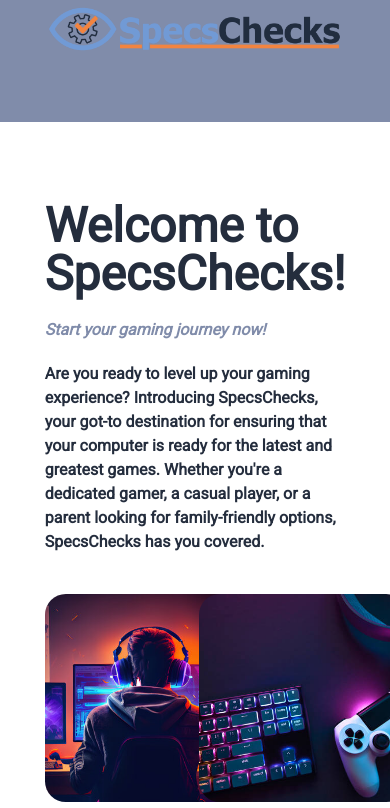
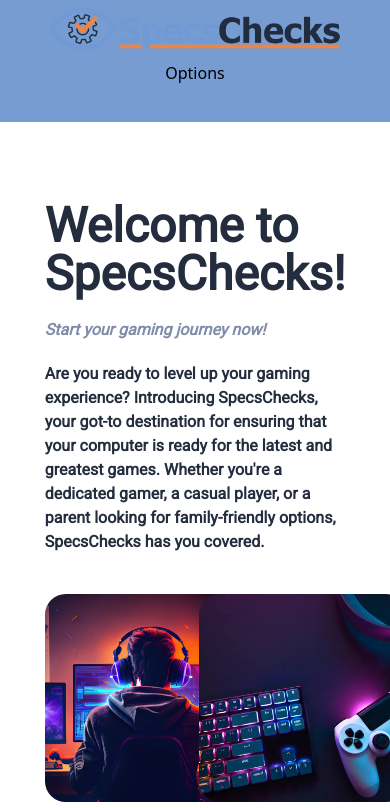
Before and after one commit to BJakelic/HCI-2023-24, a Next.js app in the folder semester-project/: page / in a window 390 px wide. Shown: the top 808 px of the page. Built offline with nearby package versions, Linux system fonts and the light colour scheme.

Commit message:
Added dropdown menu for mobile

```diff
--- a/semester-project/app/_components/HeroSection.tsx
+++ b/semester-project/app/_components/HeroSection.tsx
@@ -36,7 +36,7 @@ const HeroSection = () => (
       </p>
     </div>
     <div className="">
-      <div className="grid grid-cols-2 md:grid-rows-2 gap-2 shrink">
+      <div className="grid grid-cols-2 gap-2 grow">
         {images.map((imageObj, index) => (
           <div key={index} className="relative h-52 w-52">
             <Image
--- /dev/null
+++ b/semester-project/components/DropdownMenu.tsx
@@ -0,0 +1,34 @@
+"use client";
+
+import { Fragment } from 'react'
+import { Menu } from '@headlessui/react'
+import { Page } from "@/components/Navbar";
+
+function MyMenu({ pages }: { pages: Page[] }) {
+    return (
+      <Menu>
+        <Menu.Button>Options</Menu.Button>
+        <Menu.Items className="grid grid-cols-1">
+          {pages.map((page) => (
+            /* Use the `active` state to conditionally style the active item. */
+            <Menu.Item key={page.href} as={Fragment}>
+              {({ active }) => (
+                <div className="uppercase whitespace-nowrap font-roboto-condensed text-base px-5 py-3 rounded-sm text-brand-purple-900 hover:bg-brand-grey-300">
+                    <a
+                    href={page.href}
+                    className={`${
+                     active ? 'bg-brand-special-300 text-white' : 'bg-brand-blue-300 text-black'
+                    }`}
+                    >
+                    {page.title}
+                    </a>
+                </div>
+              )}
+            </Menu.Item>
+          ))}
+        </Menu.Items>
+      </Menu>
+    )
+};
+
+export default MyMenu;
--- a/semester-project/components/Logo.tsx
+++ b/semester-project/components/Logo.tsx
@@ -1,7 +1,4 @@
 import Image, { StaticImageData } from "next/image";
-
-import LogoImage from "@/public/hero/specschecks-logo.png";
-import LogoIconImage from "@/public/hero/specschecks-icon.png";
 
 export const Logo = () => (
   <div className="p-1">
--- a/semester-project/components/MainNav.tsx
+++ b/semester-project/components/MainNav.tsx
@@ -15,7 +15,7 @@ const MainNav = ({ pages }: { pages: Page[] }) => {
             <Link href={href}>
               <span
                 className={cn(
-                  "uppercase whitespace-nowrap font-roboto-condensed text-base px-5 py-3 rounded-sm text-brand-purple-900 hover:bg-brand-grey-300",
+                  "uppercase whitespace-nowrap font-roboto-condensed text-base px-5 py-3 rounded-sm text-brand-purple-900 bg-brand-blue-300 hover:bg-brand-grey-300",
                   {
                     "bg-brand-special-300 text-brand-purple-100 pointer-events-none":
                       pathname === href,
--- a/semester-project/components/Navbar.tsx
+++ b/semester-project/components/Navbar.tsx
@@ -4,6 +4,7 @@ import { useState } from "react";
 import { Logo } from "@/components/Logo";
 import MainNav from "@/components/MainNav";
 import MobileNav from "@/components/MobileNav";
+import MyMenu from "./DropdownMenu";
 
 export type Page = {
   href: string;
@@ -28,8 +29,11 @@ const NavBar = () => {
   const [open, setOpen] = useState(false);
 
   return (
-    <div className="grid grid-rows-2 flex justify-items-center justify-evenly bg-brand-blue-300">
+    <div className="grid grid-rows-2 flex justify-items-center justify-evenly bg-brand-blue-100">
       <Logo />
+      <div className="md:hidden">
+        <MyMenu pages={pages} />
+      </div>
       <MainNav pages={pages} />
       <MobileNav open={open} clickHandler={setOpen} pages={pages} />
     </div>
--- a/semester-project/package.json
+++ b/semester-project/package.json
@@ -9,6 +9,7 @@
     "lint": "next lint"
   },
   "dependencies": {
+    "@headlessui/react": "^1.7.17",
     "@heroicons/react": "^2.0.18",
     "clsx": "^2.0.0",
     "next": "13.5.6",
```
Also changed, not shown: 1 other file (tests, documents, lock files or other folders).
